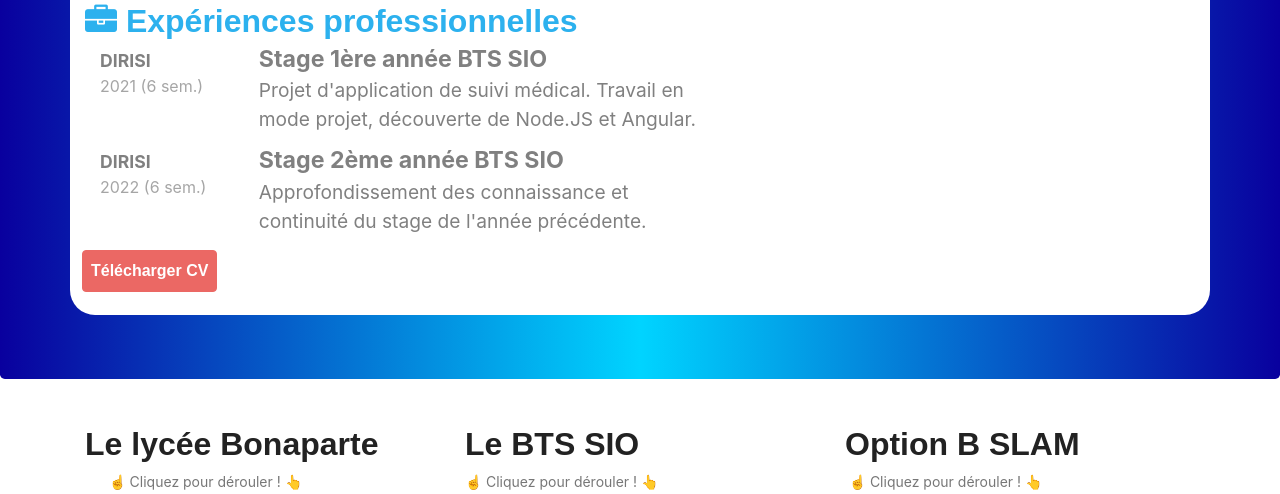
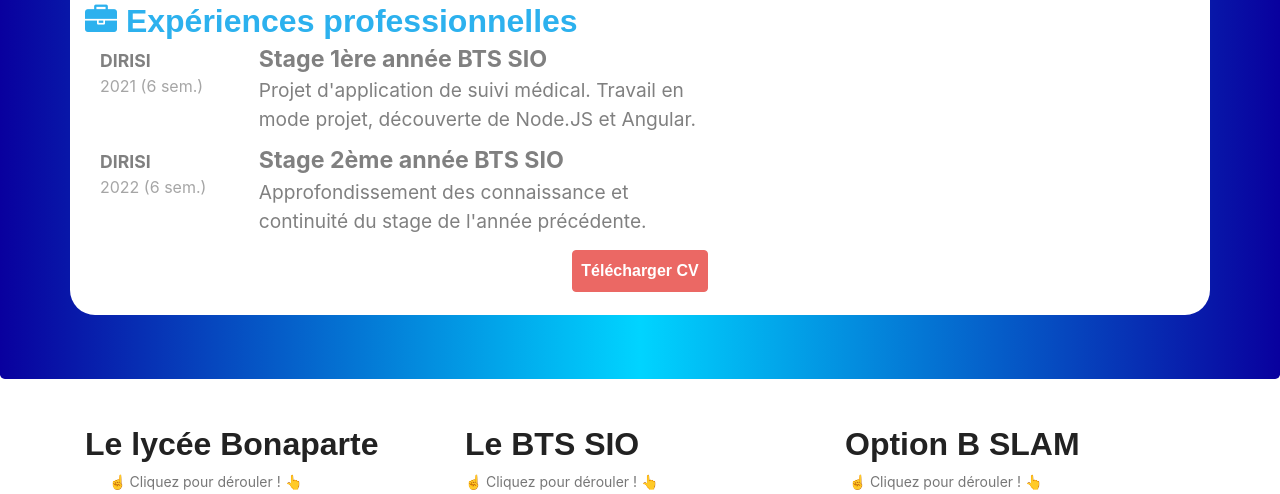
Before and after one commit to Zelcor/Portfolio, a PHP site: page /pages/C_cv.php in a window 1280 px wide. Shown: the part 1101-1595 px from the top of the page. Run offline with PHP 8.4, Linux system fonts and the light colour scheme; some libraries are stand-ins or nearby versions; some web fonts are replaced.

Commit message:
fix bouton cv

```diff
--- a/vues/V_cv.php
+++ b/vues/V_cv.php
@@ -175,7 +175,7 @@
                             <a role="button" class="btn btn-primary mb-2 p-2" href="../../pages/C_contact.php">En savoir plus » </a>
                         </div>
                     </div>
-                    <div class="center">
+                    <div class="d-flex justify-content-center">
                         <a role="button" class="btn btn-primary mb-2 p-2" href="../../image/documents/cv.pdf">Télécharger CV</a>
                     </div>
                 </div>
```
